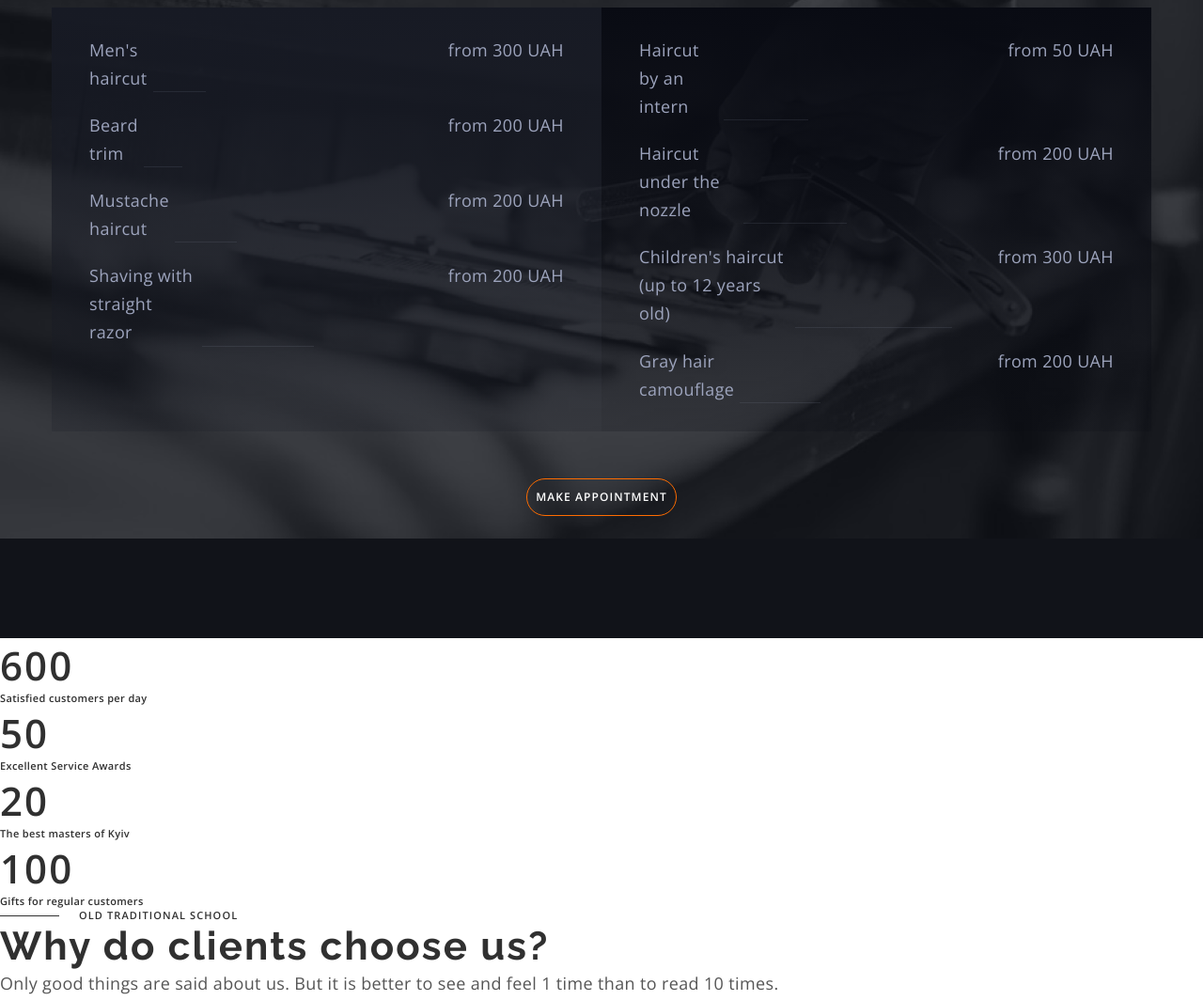
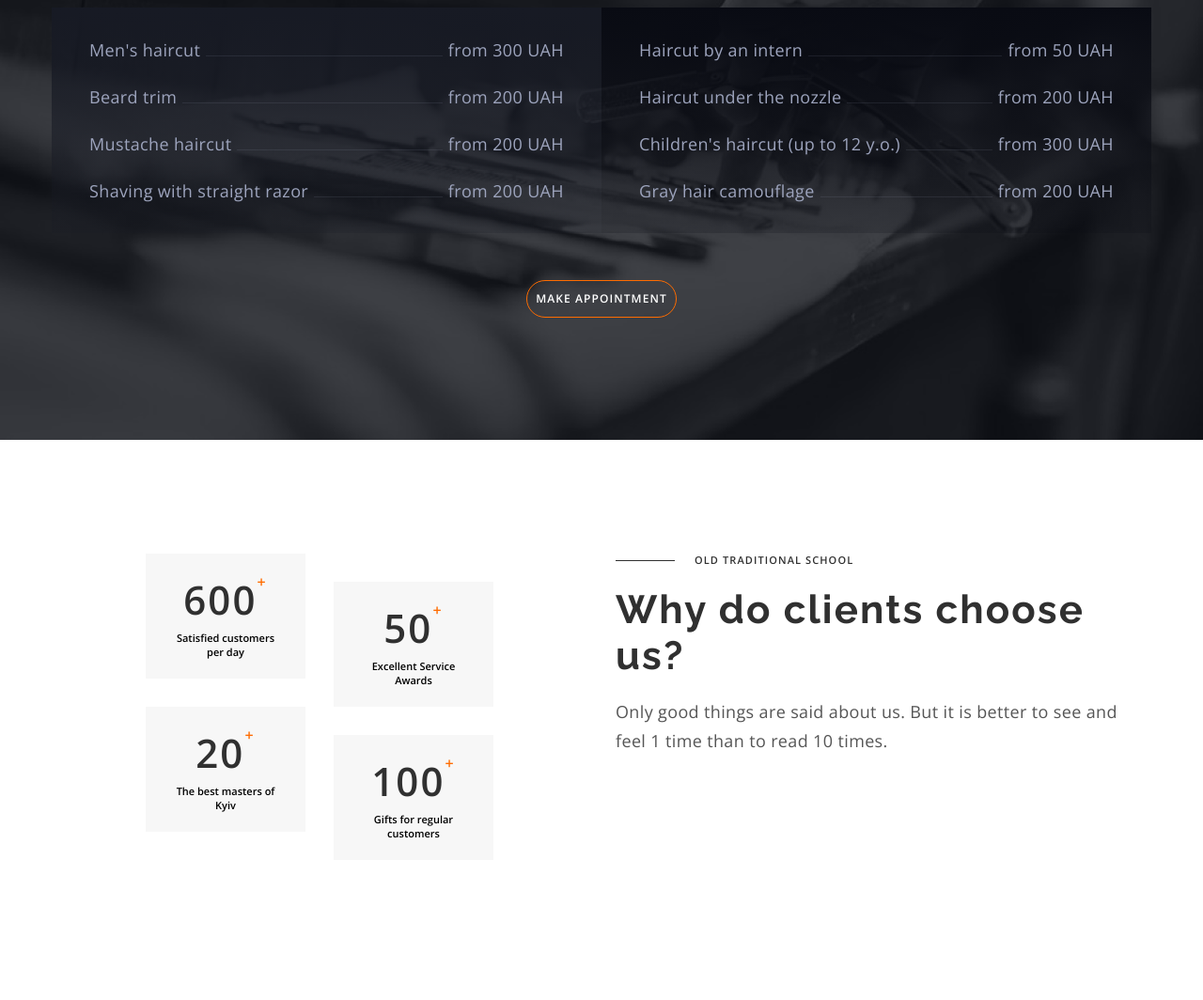
Before and after one commit to Mirana-19/barbershop-markup-hw-04, a plain HTML site: page index.html in a window 1280 px wide. Shown: the part 1738-2802 px from the top of the page at 94% size. Drawn offline with nearby package versions, Linux system fonts and the light colour scheme.

Commit message:
added background and pseudo elements to reasons and prices section

```diff
--- a/css/styles.css
+++ b/css/styles.css
@@ -107,6 +107,7 @@ img {
 .btn-secondary:hover,
 .btn-secondary:focus {
   color: var(--white);
+  background-color: var(--accent-color);
 }
 
 /* -----Text----- */
@@ -178,20 +179,6 @@ img {
 
 .section-title-black {
   color: var(--black-title);
-}
-
-.hero-list-link {
-  font-weight: 600;
-  font-size: 11px;
-  line-height: 1.36;
-  letter-spacing: 0.2em;
-
-  color: var(--black-title);
-}
-
-.hero-list-link:hover,
-.hero-list-link:focus {
-  color: var(--accent-color);
 }
 
 /* -----Header----- */
@@ -293,6 +280,20 @@ img {
   width: 380px;
 }
 
+.hero-list-link {
+  font-weight: 600;
+  font-size: 11px;
+  line-height: 1.36;
+  letter-spacing: 0.2em;
+
+  color: var(--black-title);
+}
+
+.hero-list-link:hover,
+.hero-list-link:focus {
+  color: var(--accent-color);
+}
+
 /* -----About Us Section----- */
 
 .about-us-section {
@@ -376,19 +377,21 @@ img {
 .prices-list-item {
   display: flex;
   justify-content: space-between;
+  align-items: baseline;
+  flex-shrink: 0;
 }
 
 .prices-list-item:not(:first-child) {
   margin-top: 20px;
 }
 
-.list-item-name {
-  display: flex;
+.prices-list-item > p {
+  flex-shrink: 0;
 }
 
-.list-item-name::after {
+.prices-list-item::before {
   content: '';
-  align-self: flex-end;
+
   margin-left: 6px;
   margin-right: 6px;
   height: 1px;
@@ -397,13 +400,68 @@ img {
   background-color: rgba(157, 164, 189, 0.12);
 }
 
+.prices-item-name {
+  order: -1;
+}
+
 .prices-btn {
   margin: 50px auto 0 auto;
 }
 
 /* -----Reasons Section----- */
 
+.reasons-section {
+  padding-top: 121px;
+  padding-bottom: 130px;
+}
+
+.reasons-container {
+  display: flex;
+  justify-content: space-between;
+}
+
+.reasons-list-container {
+  width: 570px;
+}
+
+.reasons-list {
+  display: flex;
+  flex-wrap: wrap;
+
+  margin: 0 auto;
+  width: 370px;
+}
+
+.reasons-list-item {
+  width: 170px;
+  height: 133px;
+  padding: 20px 24px;
+  background-color: #f7f7f7;
+
+  text-align: center;
+}
+
+.reasons-list-item:nth-child(odd) {
+  margin-right: 30px;
+}
+
+.reasons-list-item:nth-child(even) {
+  margin-top: 30px;
+}
+
+.reasons-text-container {
+  padding-left: 15px;
+  width: 50%;
+}
+
+.title-reasons,
+.reasons-text {
+  margin-top: 20px;
+}
+
 .reasons-numbers {
+  display: flex;
+  justify-content: center;
   font-weight: 700;
   font-size: 42px;
   line-height: 1.36;
@@ -411,11 +469,22 @@ img {
   color: var(--black);
 }
 
-.reasons-text {
+.reasons-numbers::after {
+  content: '+';
+
   font-weight: 600;
+  font-size: 16px;
+  line-height: 1.37;
+
+  color: var(--accent-color);
+}
+
+.reasons-list-text {
+  margin-top: 6px;
   font-size: 11px;
+  font-weight: 600;
   line-height: 1.36;
-  color: var(--black);
+  letter-spacing: 0em;
 }
 
 /* -----Employees Section----- */
--- a/index.html
+++ b/index.html
@@ -101,37 +101,37 @@
           <div class="prices-list-container">
             <ul class="section-text-gray prices-list list-light">
               <li class="prices-list-item">
-                <p class="list-item-name">Men's haircut</p>
+                <p class="prices-item-name">Men's haircut</p>
                 <p>from 300 UAH</p>
               </li>
               <li class="prices-list-item">
-                <p class="list-item-name">Beard trim</p>
+                <p class="prices-item-name">Beard trim</p>
                 <p>from 200 UAH</p>
               </li>
               <li class="prices-list-item">
-                <p class="list-item-name">Mustache haircut</p>
+                <p class="prices-item-name">Mustache haircut</p>
                 <p>from 200 UAH</p>
               </li>
               <li class="prices-list-item">
-                <p class="list-item-name">Shaving with straight razor</p>
+                <p class="prices-item-name">Shaving with straight razor</p>
                 <p>from 200 UAH</p>
               </li>
             </ul>
             <ul class="section-text-gray prices-list list-dark">
               <li class="prices-list-item">
-                <p class="list-item-name">Haircut by an intern</p>
+                <p class="prices-item-name">Haircut by an intern</p>
                 <p>from 50 UAH</p>
               </li>
               <li class="prices-list-item">
-                <p class="list-item-name">Haircut under the nozzle</p>
+                <p class="prices-item-name">Haircut under the nozzle</p>
                 <p>from 200 UAH</p>
               </li>
               <li class="prices-list-item">
-                <p class="list-item-name">Children's haircut (up to 12 years old)</p>
+                <p class="prices-item-name">Children's haircut (up to 12 y.o.)</p>
                 <p>from 300 UAH</p>
               </li>
               <li class="prices-list-item">
-                <p class="list-item-name">Gray hair camouflage</p>
+                <p class="prices-item-name">Gray hair camouflage</p>
                 <p>from 200 UAH</p>
               </li>
             </ul>
@@ -140,30 +140,38 @@
         </div>
       </section>
       <section class="reasons-section">
+        <div class="container reasons-container">
+          <div class="reasons-list-container">
             <ul class="reasons-list">
-          <li>
+              <li class="reasons-list-item">
                 <span class="reasons-numbers">600</span>
-            <p class="reasons-text">Satisfied customers per day</p>
+                <p class="reasons-list-text">Satisfied customers per day</p>
               </li>
-          <li>
+              <li class="reasons-list-item">
                 <span class="reasons-numbers">50</span>
-            <p class="reasons-text">Excellent Service Awards</p>
+                <p class="reasons-list-text">Excellent Service Awards</p>
               </li>
-          <li>
+              <li class="reasons-list-item">
                 <span class="reasons-numbers">20</span>
-            <p class="reasons-text">The best masters of Kyiv</p>
+                <p class="reasons-list-text">The best masters of Kyiv</p>
               </li>
-          <li>
+              <li class="reasons-list-item">
                 <span class="reasons-numbers">100</span>
-            <p class="reasons-text">Gifts for regular customers</p>
+                <p class="reasons-list-text">Gifts for regular customers</p>
               </li>
             </ul>
+          </div>
+          <div class="reasons-text-container">
             <p class="pre-title pre-title-black">Old traditional school</p>
-        <h2 class="section-title section-title-black">Why do clients choose us?</h2>
-        <p class="section-text-black">
-          Only good things are said about us. But it is better to see and feel 1 time than to read
-          10 times.
+            <h2 class="section-title section-title-black title-reasons">
+              Why do clients choose us?
+            </h2>
+            <p class="section-text-black reasons-text">
+              Only good things are said about us. But it is better to see and feel 1 time than to
+              read 10 times.
             </p>
+          </div>
+        </div>
       </section>
       <section class="employee-section">
         <div class="container">
```
Lines whose indentation alone changed are shown as unchanged.
